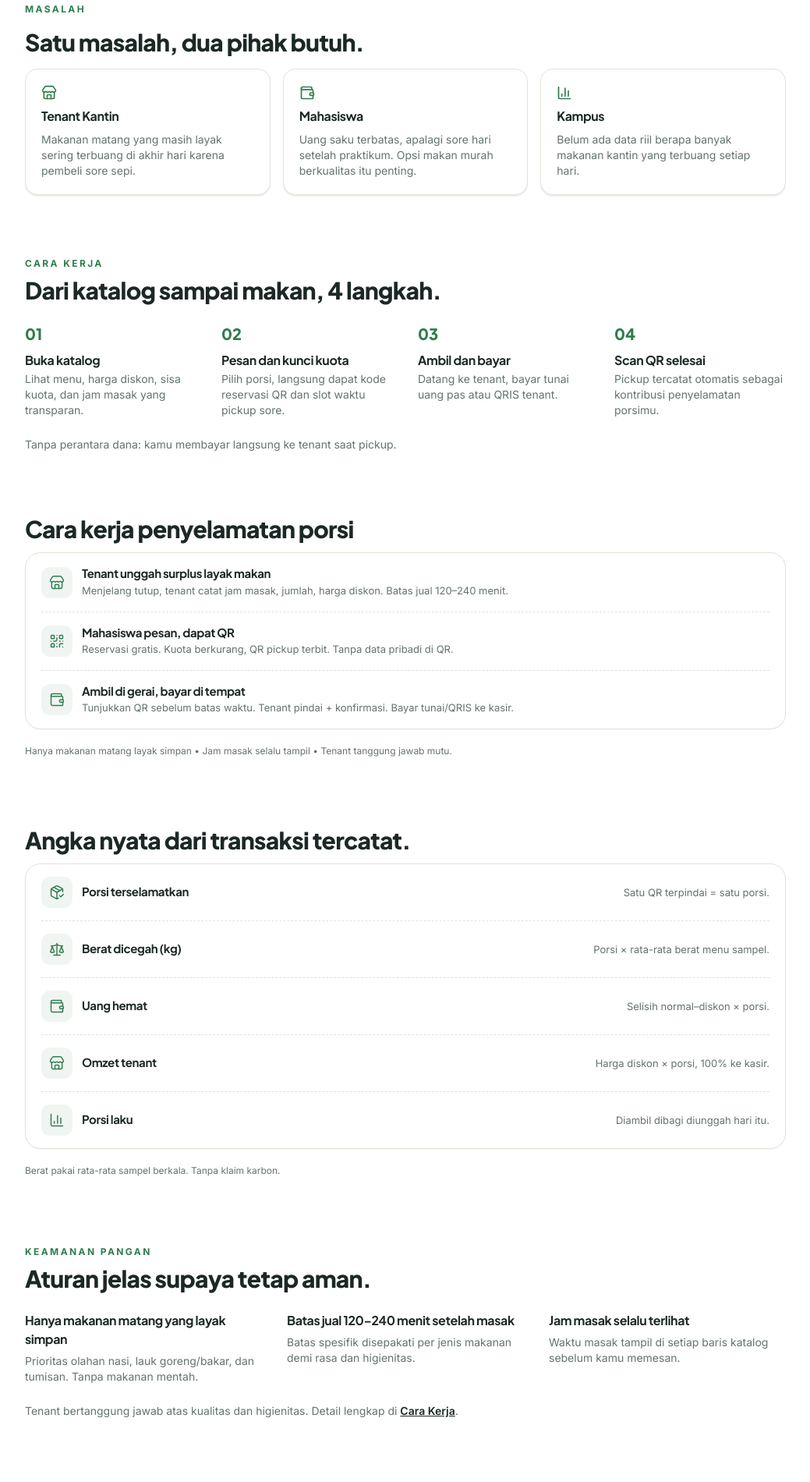
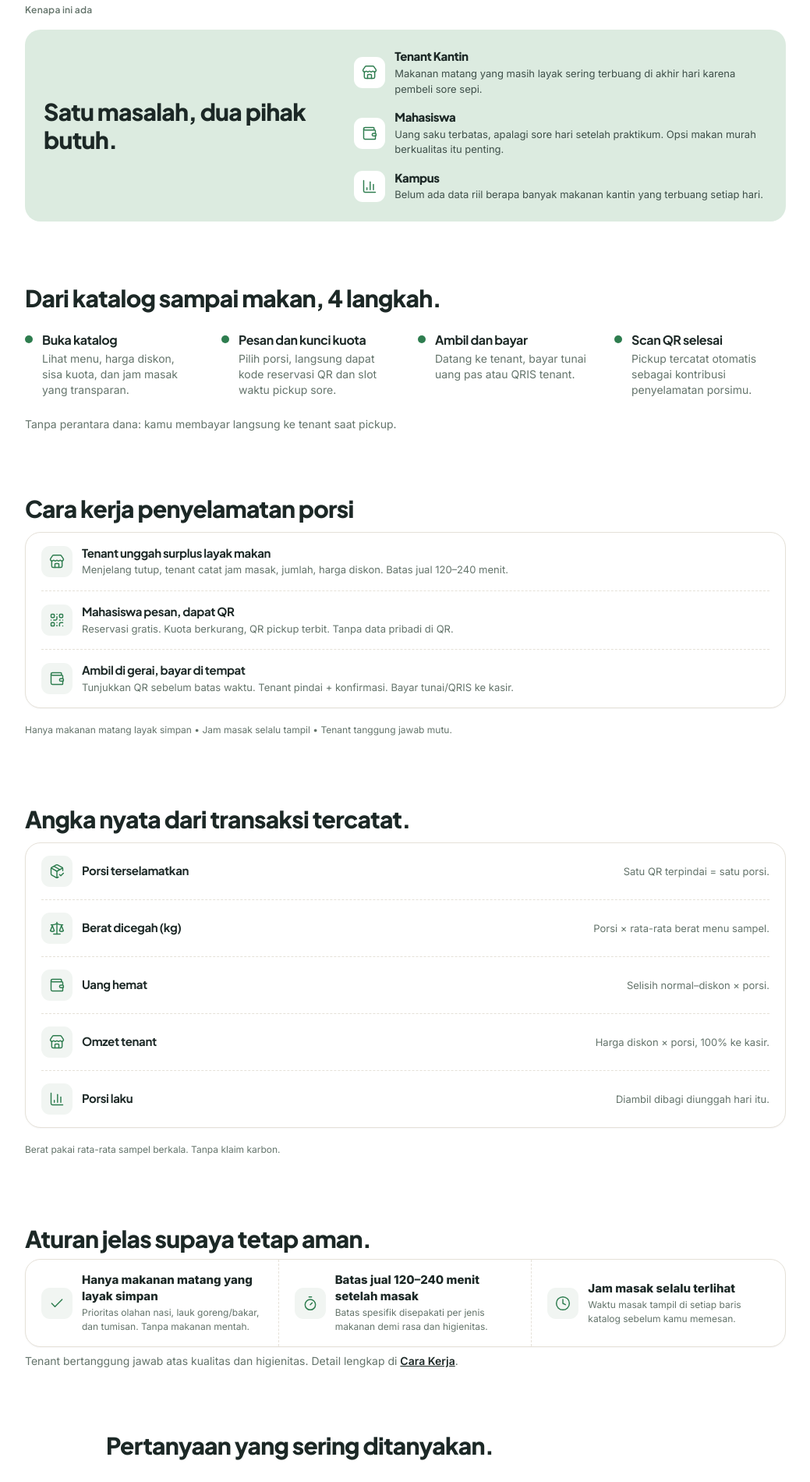
Before and after one commit to yayayapluto/Seporsi-Terakhir, a Next.js app: page / in a window 1280 px wide. Shown: the part 1000-2900 px from the top of the page at 78% size, without its empty margins (120-1159 px from the left). Built offline with nearby package versions, Linux system fonts and the light colour scheme; no server answers.

Commit message:
feat(landing): taste pass banner field card pita

```diff
--- a/src/app/(public)/page.tsx
+++ b/src/app/(public)/page.tsx
@@ -1,8 +1,8 @@
-import { BarChart3, ChartColumn, PackageCheck, QrCode, Scale, Store, Wallet } from "lucide-react";
+import { BarChart3, ChartColumn, Check, Clock, PackageCheck, QrCode, Scale, Store, Timer, Wallet } from "lucide-react";
 import Image from "next/image";
 import Link from "next/link";
 import { cn } from "cn";
-import { SieraTile, sieraCardClass } from "@/components/siera";
+import { SieraSectionTitle, SieraTile, sieraCardClass } from "@/components/siera";
 import { SiteFooter } from "@/components/site-footer";
 import {
   Accordion,
@@ -93,6 +93,8 @@ const AMAN = [
     body: "Waktu masak tampil di setiap baris katalog sebelum kamu memesan.",
   },
 ];
+const AMAN_ICONS = [Check, Timer, Clock] as const;
+
 
 const CARA_KERJA_STEPS = [
   {
@@ -283,41 +285,40 @@ export default async function Home() {
           </div>
         </section>
 
-        {/* MASALAH — 3 kartu ikon */}
+        {/* MASALAH — banner info */}
         <Reveal className="flex flex-col gap-4 py-10">
-          <p className="text-xs font-bold tracking-[0.2em] text-primary">MASALAH</p>
+          <SieraSectionTitle>Kenapa ini ada</SieraSectionTitle>
+          <div className="grid gap-5 rounded-[20px] bg-[#DCEBE0] p-5 sm:p-6 md:grid-cols-[1fr_1.4fr] md:items-center">
             <h2 className="max-w-xl text-2xl font-extrabold tracking-tight sm:text-3xl">
               Satu masalah, dua pihak butuh.
             </h2>
-          <ul className="grid gap-4 md:grid-cols-3">
+            <ul className="flex flex-col gap-4">
               {MASALAH.map((m) => (
-              <li
-                key={m.title}
-                className="flex flex-col gap-2 rounded-2xl border bg-card p-5 shadow-[0_2px_0_rgba(28,40,38,0.08)]"
-              >
-                <m.icon aria-hidden className="size-5 text-primary" />
-                <h3 className="font-bold">{m.title}</h3>
-                <p className="text-sm text-muted-foreground">{m.body}</p>
+                <li key={m.title} className="flex items-center gap-3">
+                  <SieraTile className="bg-white">
+                    <m.icon className="size-5" strokeWidth={1.75} />
+                  </SieraTile>
+                  <div className="min-w-0">
+                    <h3 className="text-[15px] leading-snug font-extrabold text-[#1C2826]">
+                      {m.title}
+                    </h3>
+                    <p className="mt-0.5 text-[13px] text-[#3E4F49]">{m.body}</p>
+                  </div>
                 </li>
               ))}
             </ul>
+          </div>
         </Reveal>
 
         {/* CARA KERJA */}
         <Reveal className="flex flex-col gap-2 py-10">
-          <p className="text-xs font-bold tracking-[0.2em] text-primary">CARA KERJA</p>
           <h2 className="max-w-xl text-2xl font-extrabold tracking-tight sm:text-3xl">
             Dari katalog sampai makan, 4 langkah.
           </h2>
           <ol className="divide-y divide-border border-b lg:grid lg:grid-cols-4 lg:gap-x-8 lg:divide-y-0 lg:border-b-0">
-            {LANGKAH.map((s, i) => (
-              <li key={s.title} className="flex gap-4 py-4 lg:flex-col lg:gap-2">
-                <span
-                  aria-hidden
-                  className="w-8 shrink-0 font-heading text-xl font-extrabold text-primary"
-                >
-                  {String(i + 1).padStart(2, "0")}
-                </span>
+            {LANGKAH.map((s) => (
+              <li key={s.title} className="flex gap-3 py-4">
+                <span aria-hidden className="mt-1.5 size-2.5 shrink-0 rounded-full bg-primary" />
                 <div>
                   <h3 className="font-bold">{s.title}</h3>
                   <p className="mt-0.5 text-sm text-muted-foreground">{s.body}</p>
@@ -391,18 +392,32 @@ export default async function Home() {
 
         {/* KEAMANAN */}
         <Reveal id="keamanan" className="flex scroll-mt-24 flex-col gap-2 py-10">
-          <p className="text-xs font-bold tracking-[0.2em] text-primary">KEAMANAN PANGAN</p>
           <h2 className="max-w-xl text-2xl font-extrabold tracking-tight sm:text-3xl">
             Aturan jelas supaya tetap aman.
           </h2>
-          <ul className="divide-y divide-border border-b lg:grid lg:grid-cols-3 lg:gap-x-8 lg:divide-y-0 lg:border-b-0">
-            {AMAN.map((f) => (
-              <li key={f.title} className="py-4 lg:flex lg:flex-col lg:gap-1">
-                <h3 className="font-bold">{f.title}</h3>
-                <p className="mt-0.5 text-sm text-muted-foreground">{f.body}</p>
-              </li>
-            ))}
-          </ul>
+          <div
+            className={cn(
+              sieraCardClass,
+              "grid divide-y divide-dashed divide-line md:grid-cols-3 md:divide-x md:divide-y-0",
+            )}
+          >
+            {AMAN.map((f, i) => {
+              const Icon = AMAN_ICONS[i] ?? Check;
+              return (
+                <div key={f.title} className="flex items-center gap-3 px-4 py-4 sm:px-5">
+                  <SieraTile>
+                    <Icon className="size-5" strokeWidth={1.75} />
+                  </SieraTile>
+                  <div className="min-w-0">
+                    <p className="text-[15px] leading-snug font-extrabold text-[#1C2826]">
+                      {f.title}
+                    </p>
+                    <p className="mt-0.5 text-[12px] text-muted-foreground">{f.body}</p>
+                  </div>
+                </div>
+              );
+            })}
+          </div>
           <p className="text-sm text-muted-foreground">
             Tenant bertanggung jawab atas kualitas dan higienitas. Detail lengkap di{" "}
             <Link href={ROUTES.caraKerja} className="font-semibold text-foreground underline">
@@ -417,7 +432,6 @@ export default async function Home() {
           id="faq"
           className="mx-auto flex w-full max-w-3xl scroll-mt-24 flex-col gap-2 py-10"
         >
-          <p className="text-xs font-bold tracking-[0.2em] text-primary">TANYA JAWAB</p>
           <h2 className="text-2xl font-extrabold tracking-tight sm:text-3xl">
             Pertanyaan yang sering ditanyakan.
           </h2>
@@ -434,7 +448,7 @@ export default async function Home() {
         </Reveal>
 
         {/* PITA TUTUP — hijau pekat */}
-        <Reveal className="mb-12 overflow-hidden rounded-3xl bg-primary px-6 py-12 text-center text-primary-foreground sm:py-14">
+        <Reveal className="mb-12 overflow-hidden rounded-[24px] bg-primary px-6 py-12 text-center text-primary-foreground sm:py-14">
           <h2 className="mx-auto max-w-xl text-2xl font-extrabold tracking-tight sm:text-3xl">
             Jangan biarkan porsi terakhir terbuang.
           </h2>
```
Lines whose indentation alone changed are shown as unchanged.
